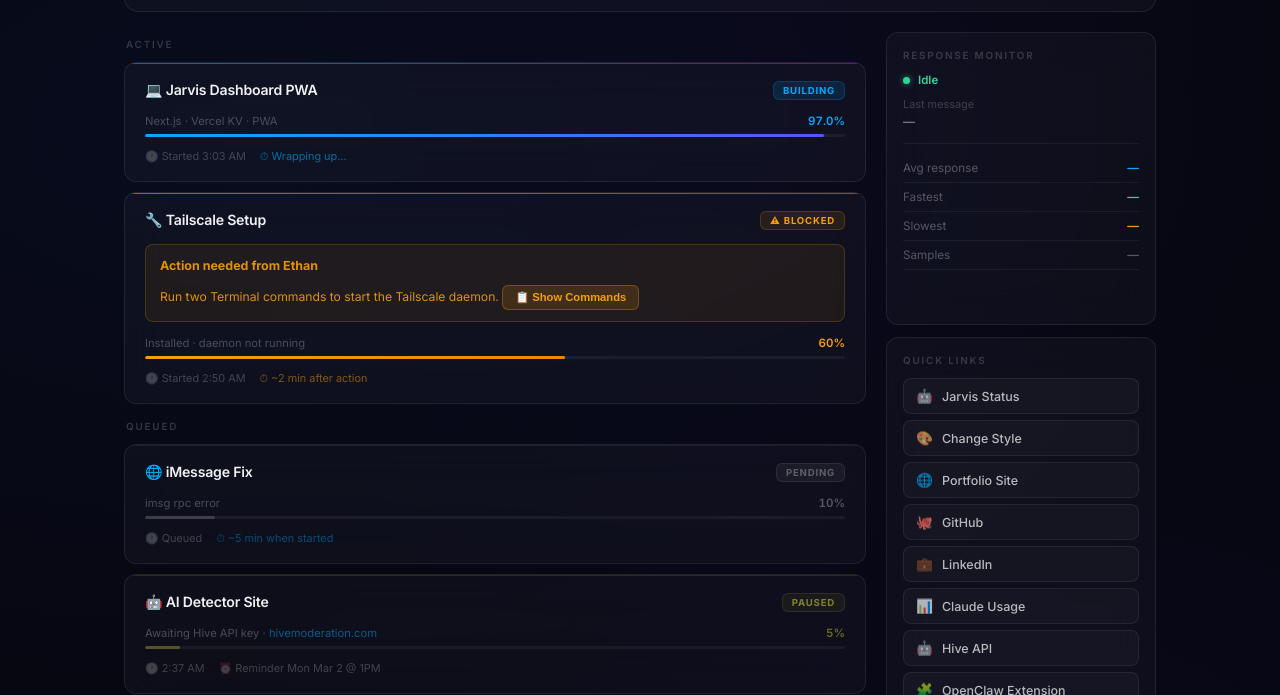
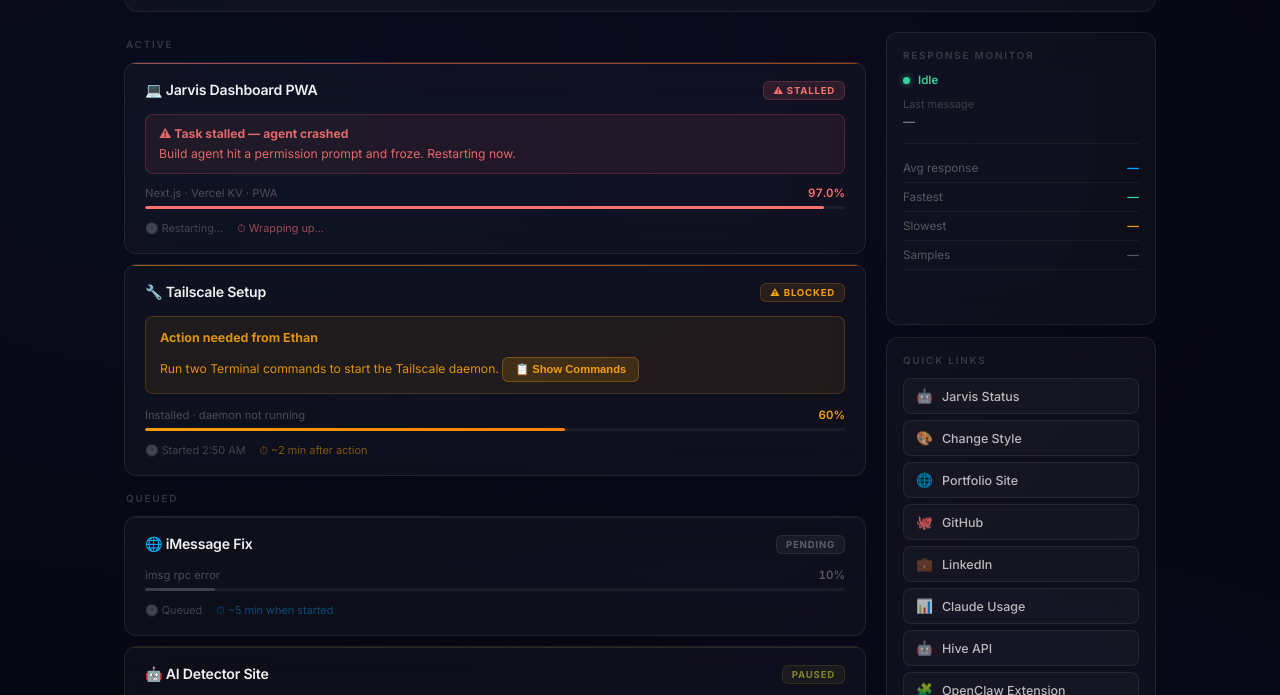
Before and after one commit to EthanFurstoss/jarvis-status, a plain HTML site: page index.html in a window 1280 px wide. Shown: the part 88-783 px from the top of the page. Drawn offline with Linux system fonts and the light colour scheme; no server answers.

Commit message:
Show stalled alert on PWA task

```diff
--- a/index.html
+++ b/index.html
@@ -188,24 +188,29 @@
     <div class="section-label">Active</div>
 
     <!-- PWA -->
-    <div class="task glass">
-      <div class="task-glow" style="background: linear-gradient(90deg, #00aaff, #aa00ff);"></div>
+    <div class="task glass" id="pwa-task">
+      <div class="task-glow" style="background: linear-gradient(90deg, #f87171, #ff6600);"></div>
       <div class="task-top">
         <div class="task-name">💻 Jarvis Dashboard PWA</div>
-        <div class="badge" style="background:rgba(0,170,255,0.12);color:#00aaff;border:1px solid rgba(0,170,255,0.2)">Building</div>
+        <div class="badge" style="background:rgba(248,113,113,0.12);color:#f87171;border:1px solid rgba(248,113,113,0.2)">⚠ Stalled</div>
+      </div>
+      <!-- Stale alert -->
+      <div style="background:rgba(248,113,113,0.07);border:1px solid rgba(248,113,113,0.2);border-radius:8px;padding:10px 13px;margin-bottom:12px;font-size:0.76rem;color:rgba(248,113,113,0.9);line-height:1.5">
+        <strong style="display:block;margin-bottom:2px">⚠ Task stalled — agent crashed</strong>
+        Build agent hit a permission prompt and froze. Restarting now.
       </div>
       <div class="progress-area">
         <div class="progress-top">
           <span class="progress-label">Next.js · Vercel KV · PWA</span>
-          <span class="progress-pct" id="pwa-pct" style="color:#00aaff">—</span>
+          <span class="progress-pct" id="pwa-pct" style="color:#f87171">0%</span>
         </div>
         <div class="progress-track">
-          <div class="progress-fill" id="pwa-bar" style="width:0%;background:linear-gradient(90deg,#00aaff,#aa00ff);background-size:200% 100%;animation:shimmer 2s linear infinite;box-shadow:0 0 8px #00aaff88"></div>
+          <div class="progress-fill" id="pwa-bar" style="width:0%;background:#f87171"></div>
         </div>
       </div>
       <div class="task-meta">
-        <div class="meta-item">🕐 Started 3:03 AM</div>
-        <div class="meta-item" id="pwa-eta" style="color:rgba(0,170,255,0.6)">⏱ Calculating…</div>
+        <div class="meta-item">🕐 Restarting…</div>
+        <div class="meta-item" id="pwa-eta" style="color:rgba(248,113,113,0.6)">⏱ ETA recalculating</div>
       </div>
     </div>
 
```
